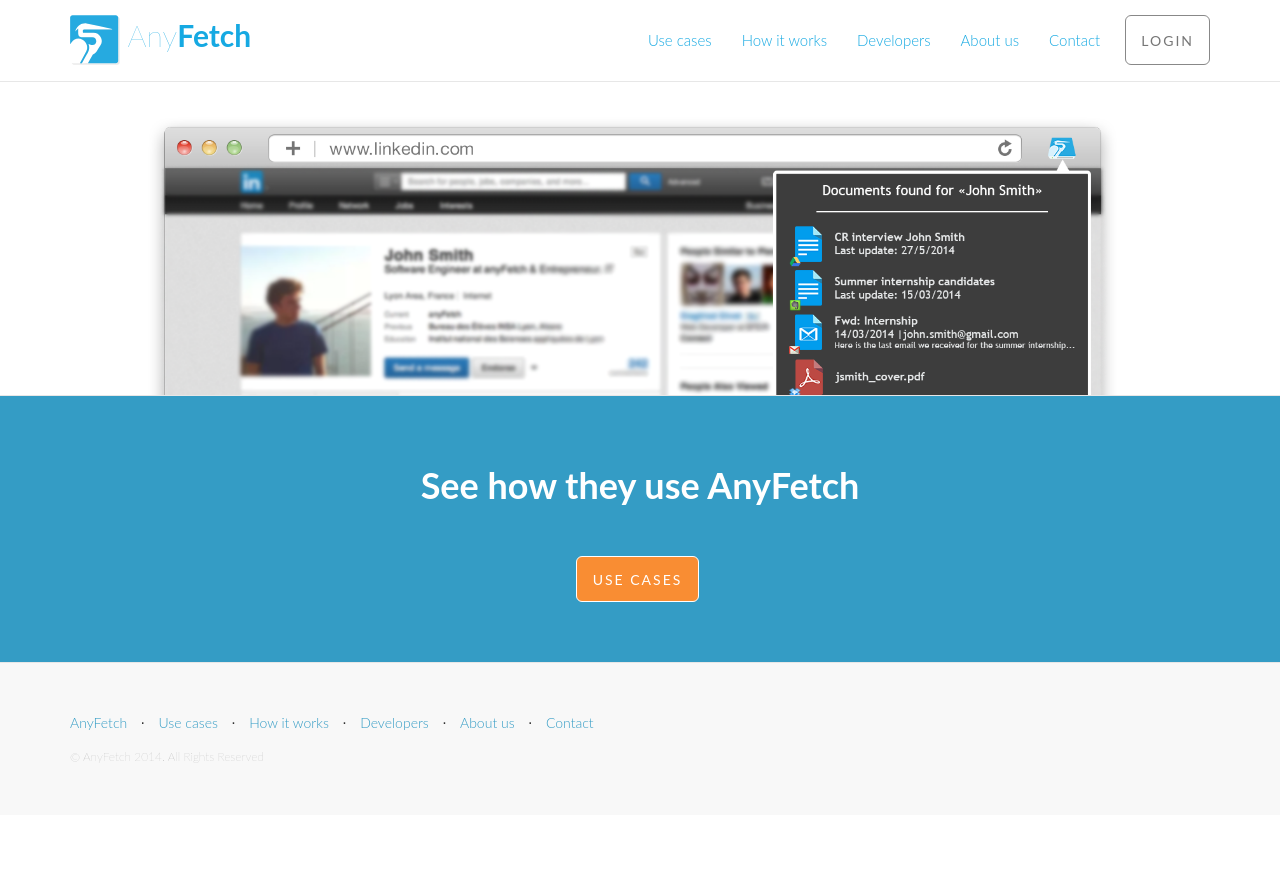
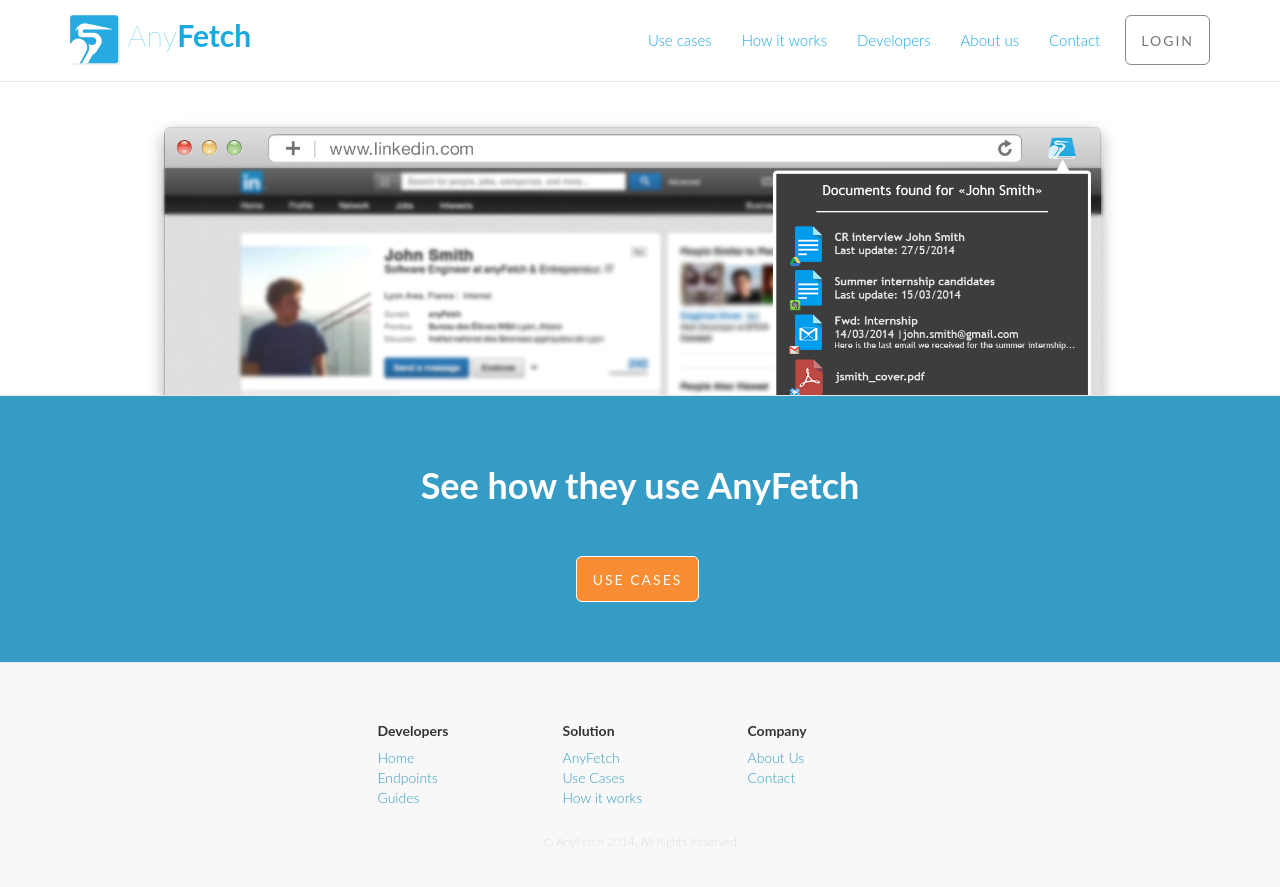
Before and after one commit to your-mom-noob/anyfetch.com, a Jekyll site: the page built from index.html, in a window 1280 px wide and 900 px high, scrolled down 687 px. Shown: the top 887 px of the window. Built offline with Jekyll 4.4.1, drawn with Linux system fonts in a browser that asks for light colours; nearby versions of some CDN libraries; Markdown is read by kramdown in place of the engine named in the settings; before the commit the page ends 1502 px from its top, so only the background shows below that.

Commit message:
New Footer

```diff
--- a/_layouts/main.html
+++ b/_layouts/main.html
@@ -73,26 +73,31 @@
   <footer>
     <div class="container">
       <div class="row">
-        <div class="col-lg-12">
-          <ul class="list-inline">
-            <li><a href="./">AnyFetch</a>
-            </li>
-            <li class="footer-menu-divider">&sdot;</li>
-            <li><a href="use-cases.html">Use cases</a>
-            </li>
-            <li class="footer-menu-divider">&sdot;</li>
-            <li><a href="howitworks.html">How it works</a>
-            </li>
-            <li class="footer-menu-divider">&sdot;</li>
-            <li><a href="developers.html">Developers</a>
-            </li>
-            <li class="footer-menu-divider">&sdot;</li>
-            <li><a href="about-us.html">About us</a>
-            </li>
-            <li class="footer-menu-divider">&sdot;</li>
-            <li><a href="contact.html">Contact</a>
-            </li>
+        <div class="col-lg-6 col-lg-offset-3 col-md-6 col-md-offset-3 col-sm-12">
+        <div class="col-sm-4">
+          <h5>Developers</h5>
+          <ul class="list-unstyled">
+            <li><a href="http://developers.anyfetch.com/" target="_blank">Home</a></li>
+            <li><a href="http://developers.anyfetch.com/endpoints/" target="_blank">Endpoints</a></li>
+            <li><a href="http://developers.anyfetch.com/guides/" target="_blank">Guides</a></li>
           </ul>
+        </div>
+        <div class="col-sm-4">
+          <h5>Solution</h5>
+          <ul class="list-unstyled">
+            <li><a href="/">AnyFetch</a></li>
+            <li><a href="/use-cases.html">Use Cases</a></li>
+            <li><a href="/how-it-works.html">How it works</a></li>
+          </ul>
+        </div>
+        <div class="col-sm-4">
+          <h5>Company</h5>
+          <ul class="list-unstyled">
+            <li><a href="/about-us.html">About Us</a></li>
+            <li><a href="/contact.html">Contact</a></li>
+          </ul>
+        </div>
+        <div class="col-sm-12 text-center">
           <p class="copyright text-muted small">&copy; AnyFetch 2014. All Rights Reserved</p>
         </div>
       </div>
```
